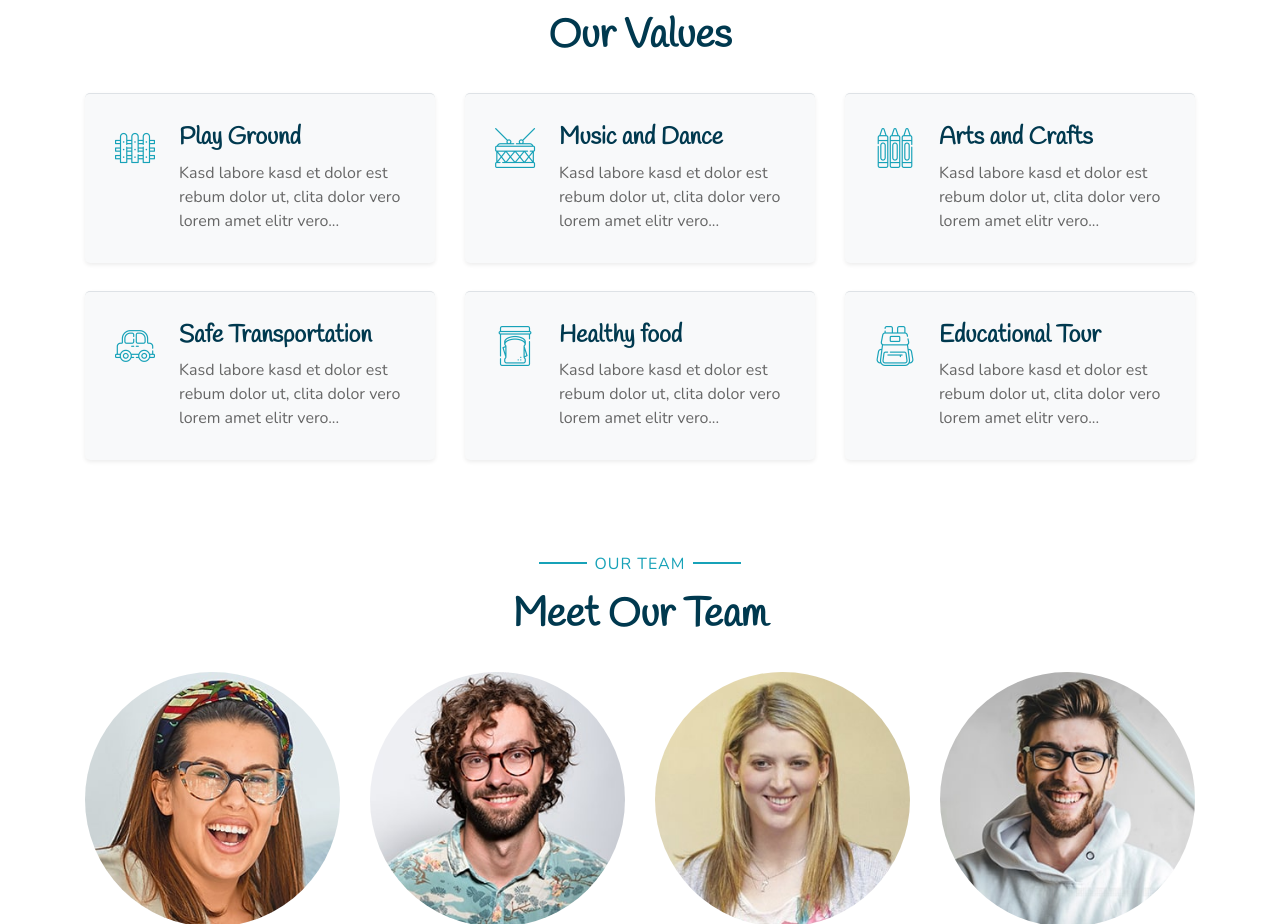
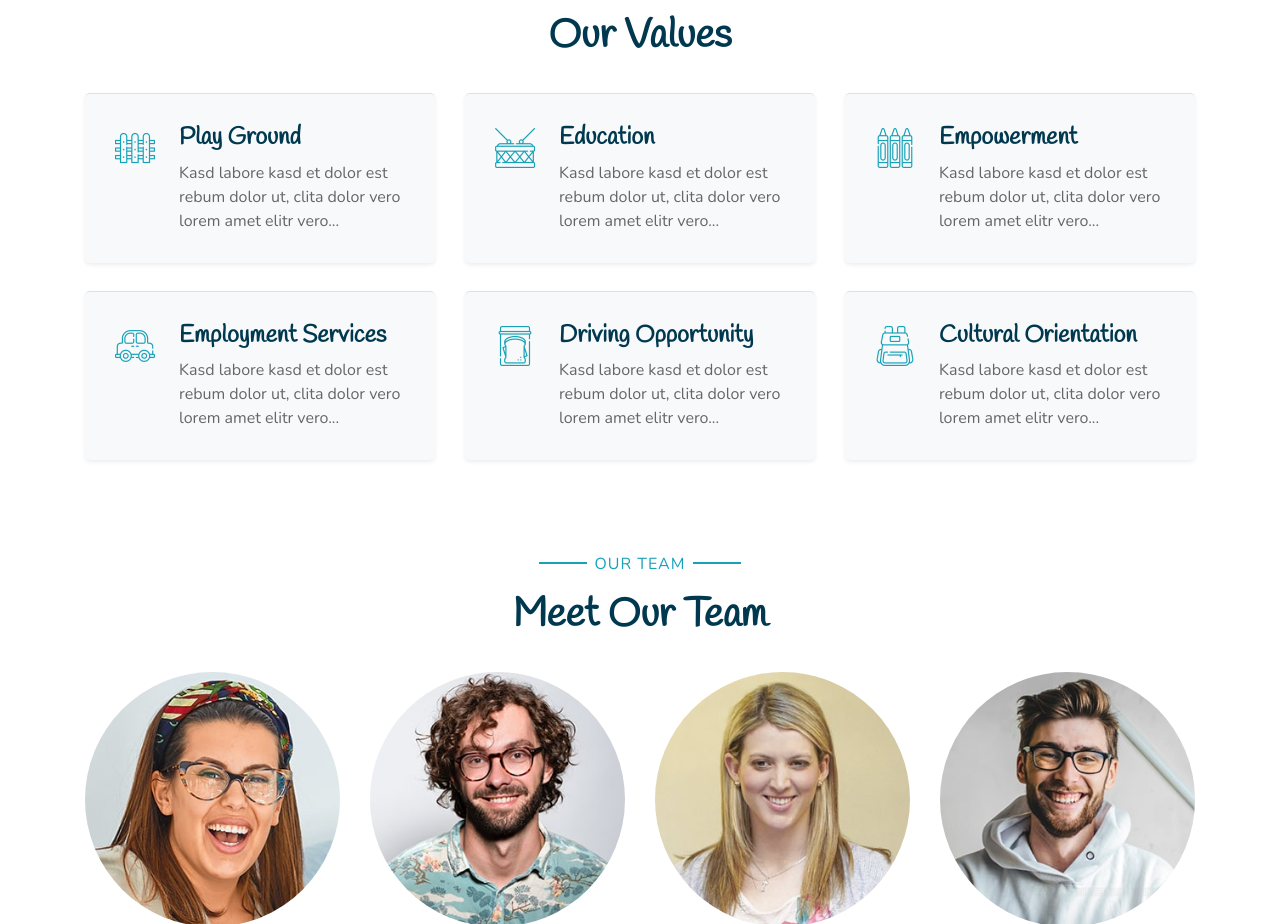
Before and after one commit to farhadhabibi/READN-project, a plain HTML site: page about.html in a window 1280 px wide. Shown: the part 1863-2787 px from the top of the page. Drawn offline with nearby package versions, Linux system fonts and the light colour scheme.

Commit message:
Update about.html

```diff
--- a/about.html
+++ b/about.html
@@ -281,7 +281,7 @@
                 class="flaticon-022-drum h1 font-weight-normal text-primary mb-3"
               ></i>
               <div class="pl-4">
-                <h4>Music and Dance</h4>
+                <h4>Education</h4>
                 <p class="m-0">
                   Kasd labore kasd et dolor est rebum dolor ut, clita dolor vero
                   lorem amet elitr vero...
@@ -298,7 +298,7 @@
                 class="flaticon-030-crayons h1 font-weight-normal text-primary mb-3"
               ></i>
               <div class="pl-4">
-                <h4>Arts and Crafts</h4>
+                <h4>Empowerment</h4>
                 <p class="m-0">
                   Kasd labore kasd et dolor est rebum dolor ut, clita dolor vero
                   lorem amet elitr vero...
@@ -315,7 +315,7 @@
                 class="flaticon-017-toy-car h1 font-weight-normal text-primary mb-3"
               ></i>
               <div class="pl-4">
-                <h4>Safe Transportation</h4>
+                <h4>Employment Services</h4>
                 <p class="m-0">
                   Kasd labore kasd et dolor est rebum dolor ut, clita dolor vero
                   lorem amet elitr vero...
@@ -332,7 +332,7 @@
                 class="flaticon-025-sandwich h1 font-weight-normal text-primary mb-3"
               ></i>
               <div class="pl-4">
-                <h4>Healthy food</h4>
+                <h4>Driving Opportunity</h4>
                 <p class="m-0">
                   Kasd labore kasd et dolor est rebum dolor ut, clita dolor vero
                   lorem amet elitr vero...
@@ -349,7 +349,7 @@
                 class="flaticon-047-backpack h1 font-weight-normal text-primary mb-3"
               ></i>
               <div class="pl-4">
-                <h4>Educational Tour</h4>
+                <h4>Cultural Orientation</h4>
                 <p class="m-0">
                   Kasd labore kasd et dolor est rebum dolor ut, clita dolor vero
                   lorem amet elitr vero...
```
